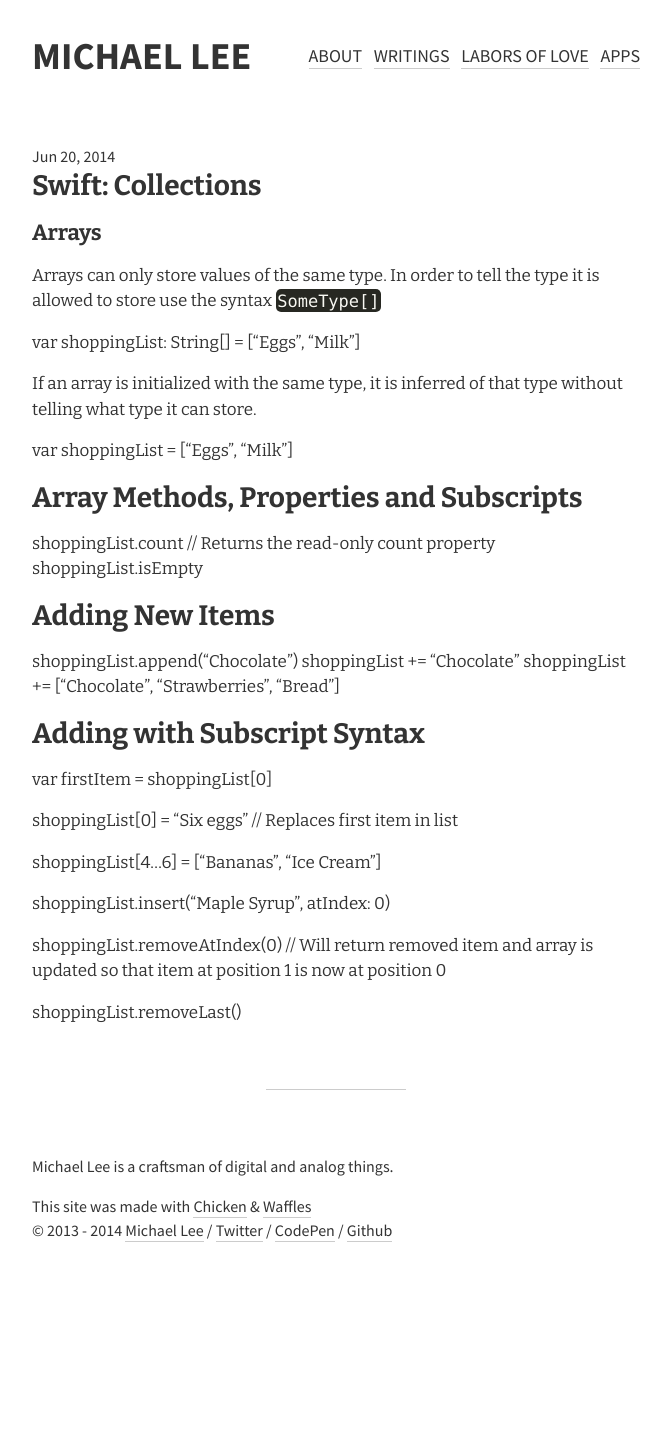
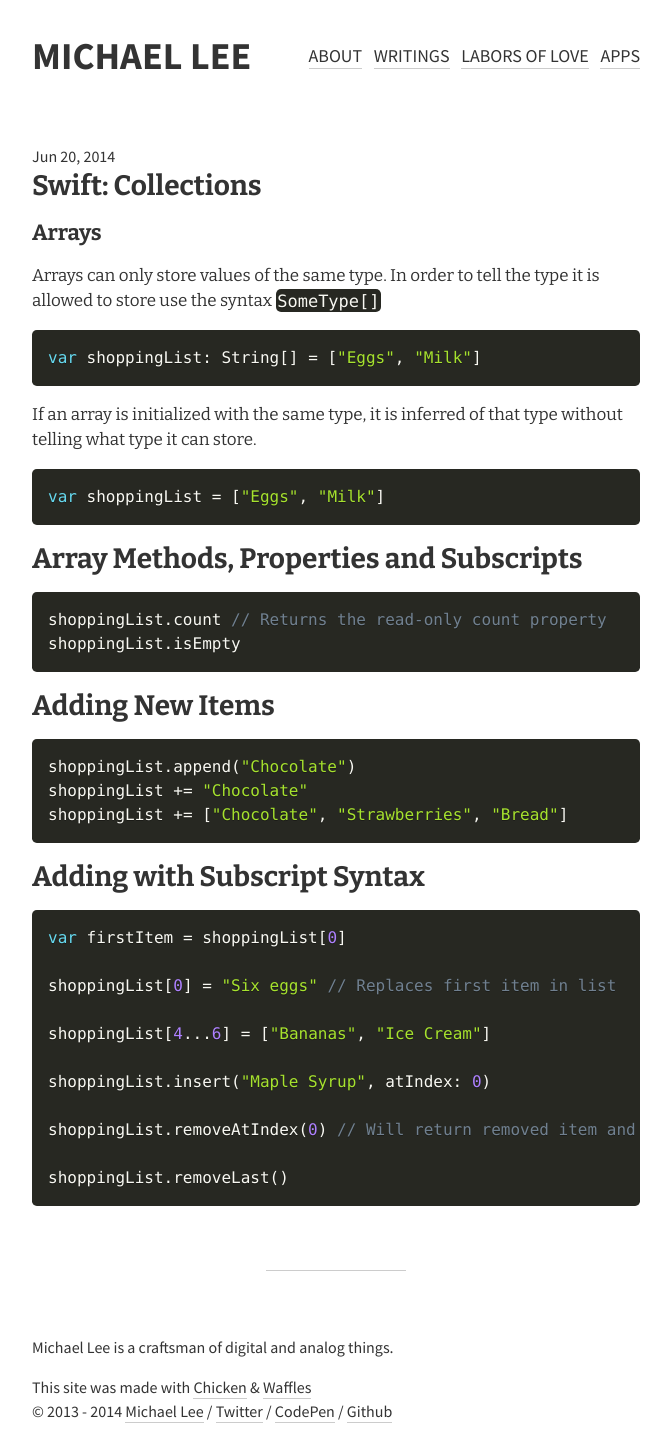
Before and after one commit to michaellee/old-michaelsoolee.com, a Jekyll site: the page built from _learning/swift/collections/index.md, in a window 1280 px wide. Shown: the whole page, without its empty margins (304-975 px from the left). Built offline with Jekyll 4.4.1, drawn with Linux system fonts in a browser that asks for light colours; Markdown is read by kramdown in place of the engine named in the settings; before the commit the page ends 1274 px from its top, so only the background shows below that.

Commit message:
Added Collections and Operators to Swift Notes

````diff
--- a/_learning/swift/collections/index.md
+++ b/_learning/swift/collections/index.md
@@ -6,23 +6,32 @@ title:  "Swift: Collections"
 ## Arrays
 Arrays can only store values of the same type. In order to tell the type it is allowed to store use the syntax `SomeType[]`
 
+```javascript
 var shoppingList: String[] = ["Eggs", "Milk"]
+```
 
 If an array is initialized with the same type, it is inferred of that type without telling what type it can store.
 
+```javascript
 var shoppingList = ["Eggs", "Milk"]
+```
 
 ### Array Methods, Properties and Subscripts
 
+```javascript
 shoppingList.count // Returns the read-only count property
 shoppingList.isEmpty
+```
 
 ### Adding New Items
+```javascript
 shoppingList.append("Chocolate")
 shoppingList += "Chocolate"
 shoppingList += ["Chocolate", "Strawberries", "Bread"]
+```
 
 ### Adding with Subscript Syntax
+```javascript
 var firstItem = shoppingList[0]
 
 shoppingList[0] = "Six eggs" // Replaces first item in list
@@ -34,3 +43,4 @@ shoppingList.insert("Maple Syrup", atIndex: 0)
 shoppingList.removeAtIndex(0) // Will return removed item and array is updated so that item at position 1 is now at position 0
 
 shoppingList.removeLast()
+```
````
Also changed, not shown: _learning/swift/operators/index.md (+9 -0 lines).
